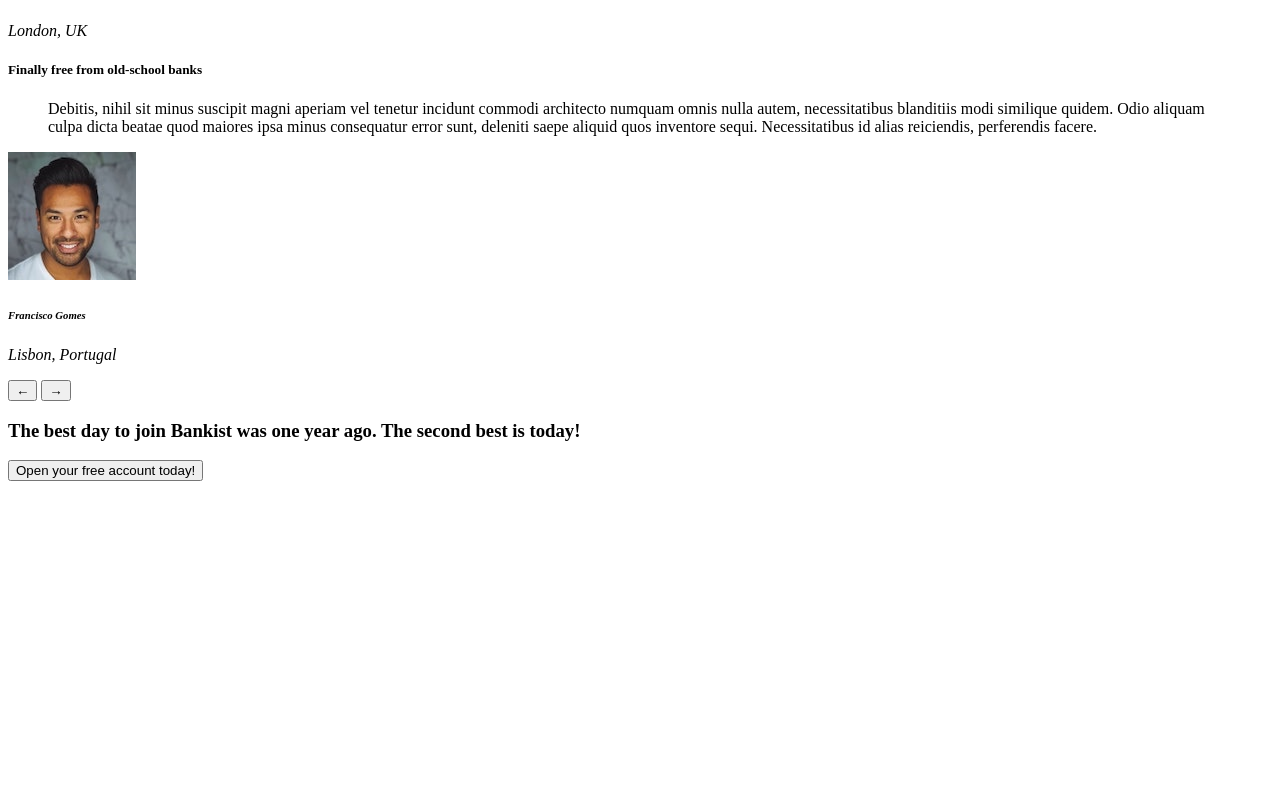
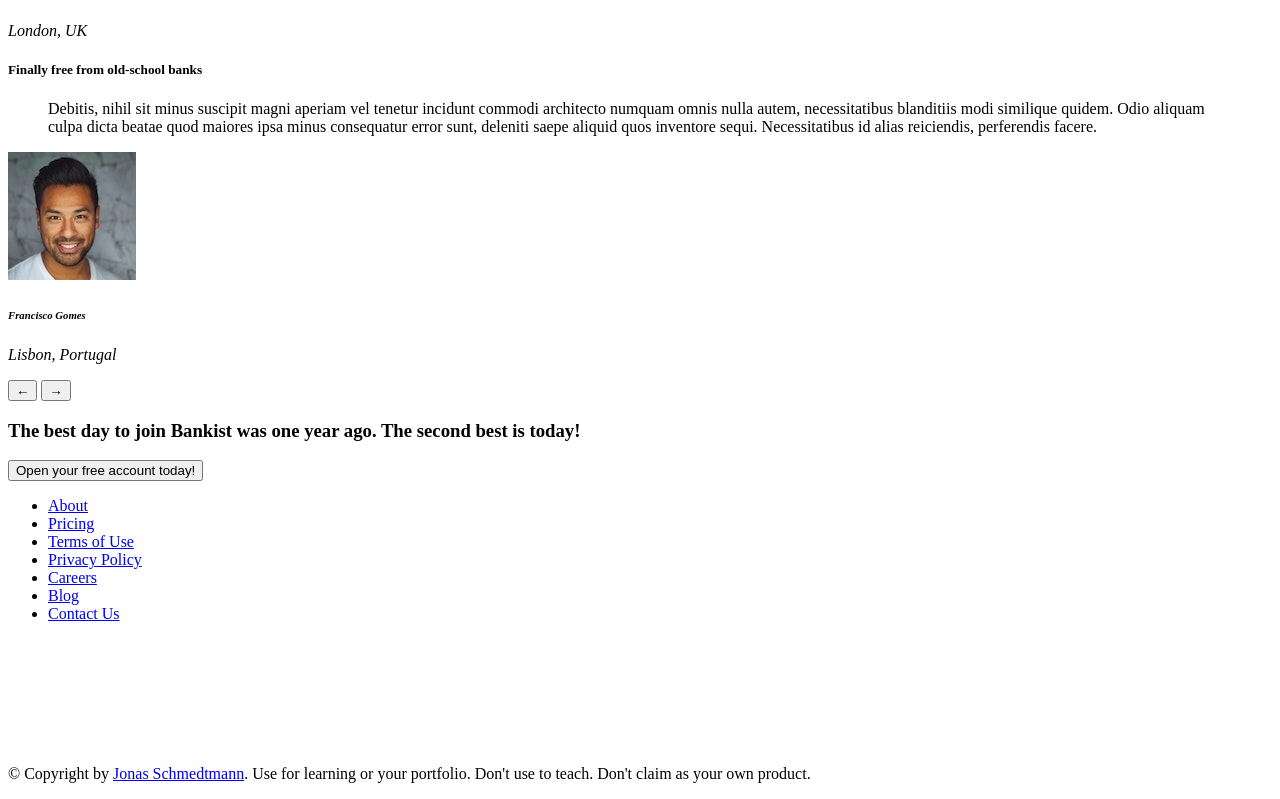
Before and after one commit to Sumedh-mhaske/Bankist-Website, a plain HTML site: page index.html in a window 1280 px wide. Shown: the part 3784-4583 px from the top of the page. Before the commit the page ends 4273 px from the top, so only its background shows below. Drawn offline with Linux system fonts and the light colour scheme.

Commit message:
Added footer on the page

```diff
--- a/index.html
+++ b/index.html
@@ -298,5 +298,43 @@
       </div>
       <button class="btn btn--show-modal">Open your free account today!</button>
     </section>
+
+    <!-- footer -->
+    <footer class="footer">
+      <ul class="footer__nav">
+        <li class="footer__item">
+          <a class="footer__link" href="#">About</a>
+        </li>
+        <li class="footer__item">
+          <a class="footer__link" href="#">Pricing</a>
+        </li>
+        <li class="footer__item">
+          <a class="footer__link" href="#">Terms of Use</a>
+        </li>
+        <li class="footer__item">
+          <a class="footer__link" href="#">Privacy Policy</a>
+        </li>
+        <li class="footer__item">
+          <a class="footer__link" href="#">Careers</a>
+        </li>
+        <li class="footer__item">
+          <a class="footer__link" href="#">Blog</a>
+        </li>
+        <li class="footer__item">
+          <a class="footer__link" href="#">Contact Us</a>
+        </li>
+      </ul>
+      <img src="img/icon.png" alt="Logo" class="footer__logo" />
+      <p class="footer__copyright">
+        &copy; Copyright by
+        <a
+          class="footer__link twitter-link"
+          target="_blank"
+          href="https://twitter.com/jonasschmedtman"
+          >Jonas Schmedtmann</a
+        >. Use for learning or your portfolio. Don't use to teach. Don't claim
+        as your own product.
+      </p>
+    </footer>
   </body>
 </html>
```
